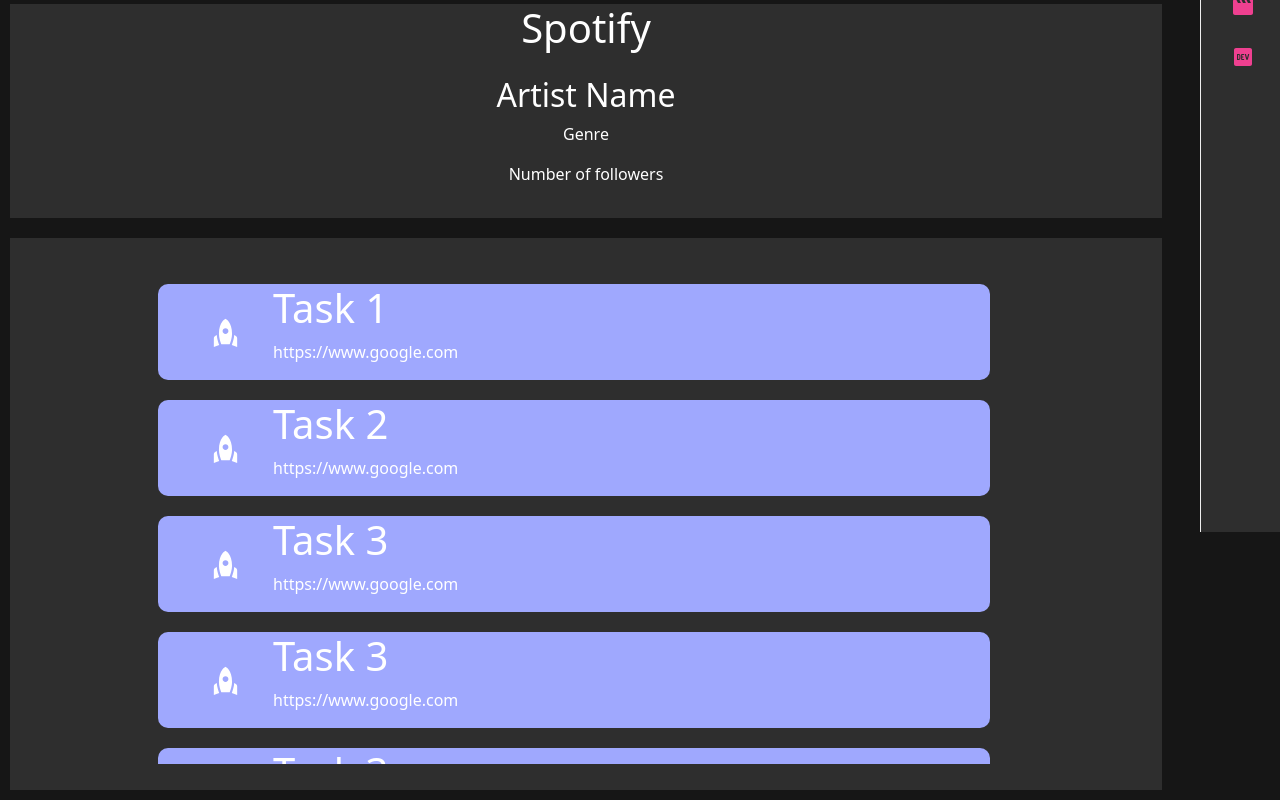
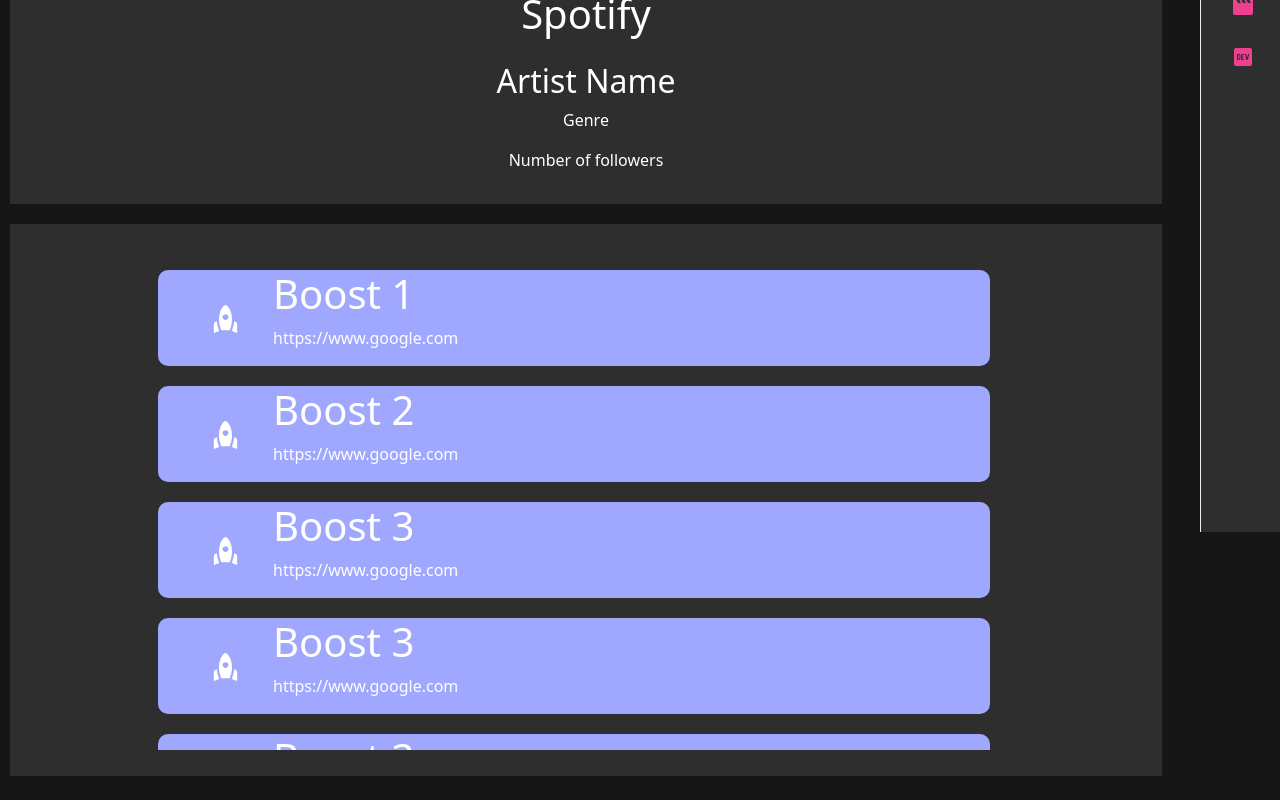
Before and after one commit to Isuru2701/Yolo2.0, a React (Create React App) app: page /creators in a window 1280 px wide. Shown: the part 268-1068 px from the top of the page. Built offline with nearby package versions, Linux system fonts and the light colour scheme.

Commit message:
making new boost ui

```diff
--- a/src/components/cc/CCDashboard.js
+++ b/src/components/cc/CCDashboard.js
@@ -55,6 +55,7 @@ export default function CCDashboard() {
                     <span>
                         <button onClick={() => changeContent('spotify')} ><img src='spotify-icon.svg' /> Spotify</button>
                         <button onClick={() => changeContent('youtube')}><img src='youtube-icon.svg' /> Youtube</button>
+                        <button onClick={() => window.location.href='/creators/boost'}><img src='boost-icon.svg' />Boost</button>
                         <button className='stripe-button'><center><img src='stripe-icon.svg' /></center></button>
                     </span>
                 </div>
@@ -66,12 +67,12 @@ export default function CCDashboard() {
 
                 <div className='boost-history'>
                     <div className='task-list'>
-                        <Task title='Task 1' link='https://www.google.com' boost />
-                        <Task title='Task 2' link='https://www.google.com' boost />
-                        <Task title='Task 3' link='https://www.google.com' boost />
-                        <Task title='Task 3' link='https://www.google.com' boost />
-                        <Task title='Task 3' link='https://www.google.com' boost />
-                        <Task title='Task 3' link='https://www.google.com' boost />
+                        <Task title='Boost 1' link='https://www.google.com' boost />
+                        <Task title='Boost 2' link='https://www.google.com' boost />
+                        <Task title='Boost 3' link='https://www.google.com' boost />
+                        <Task title='Boost 3' link='https://www.google.com' boost />
+                        <Task title='Boost 3' link='https://www.google.com' boost />
+                        <Task title='Boost 3' link='https://www.google.com' boost />
                     </div>
 
                 </div>
--- a/src/components/elements/GridComponent.js
+++ b/src/components/elements/GridComponent.js
@@ -78,9 +78,10 @@ export function GridComponent({ media, type }) {
                                     {activeItem.overview}
                                 </Typography>
                             </div>
+                            <br/>
 
                             <Box display="flex" justifyContent="center">
-                                <Button color="primary" aria-label="More info">
+                                <Button color="primary" aria-label="More info" onClick={() => window.open(activeItem.search_link, '_blank')}>
                                     <LinkIcon />
                                     More Info
                                 </Button>
```
Also changed, not shown: public/boost-icon.svg (added).
